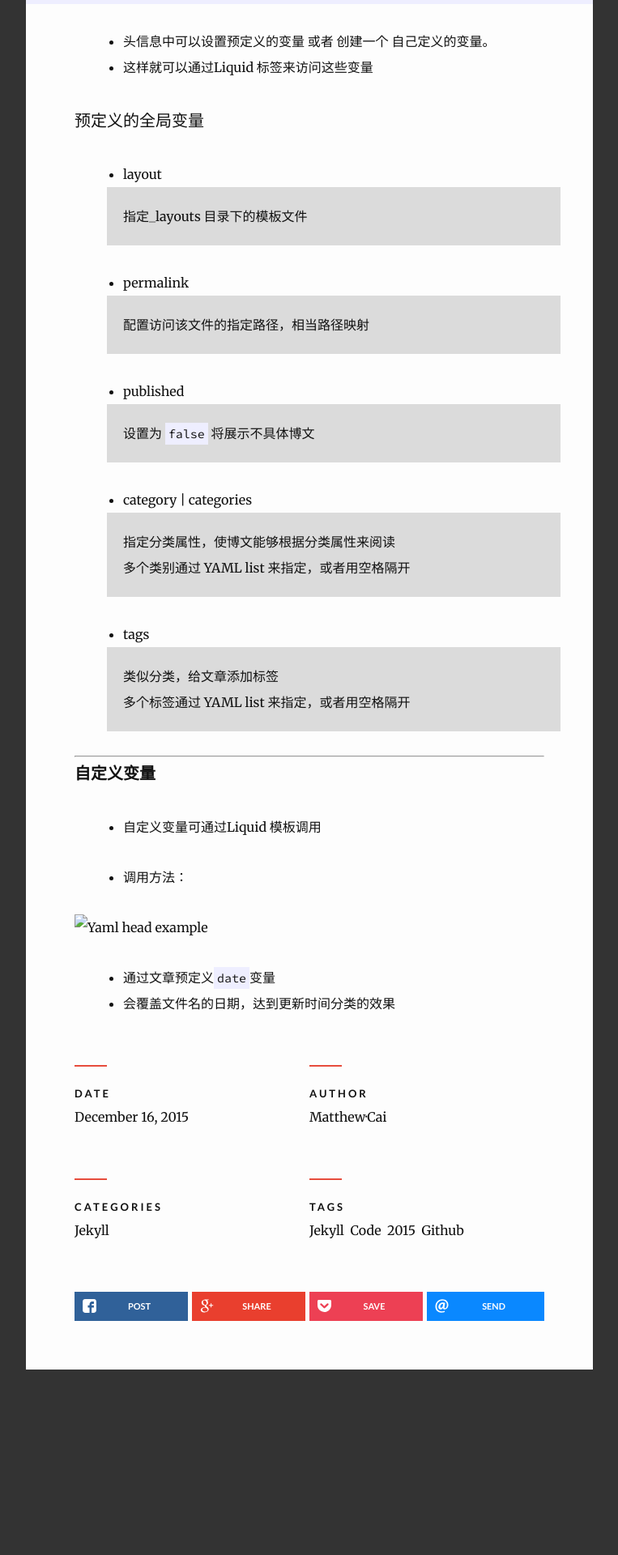
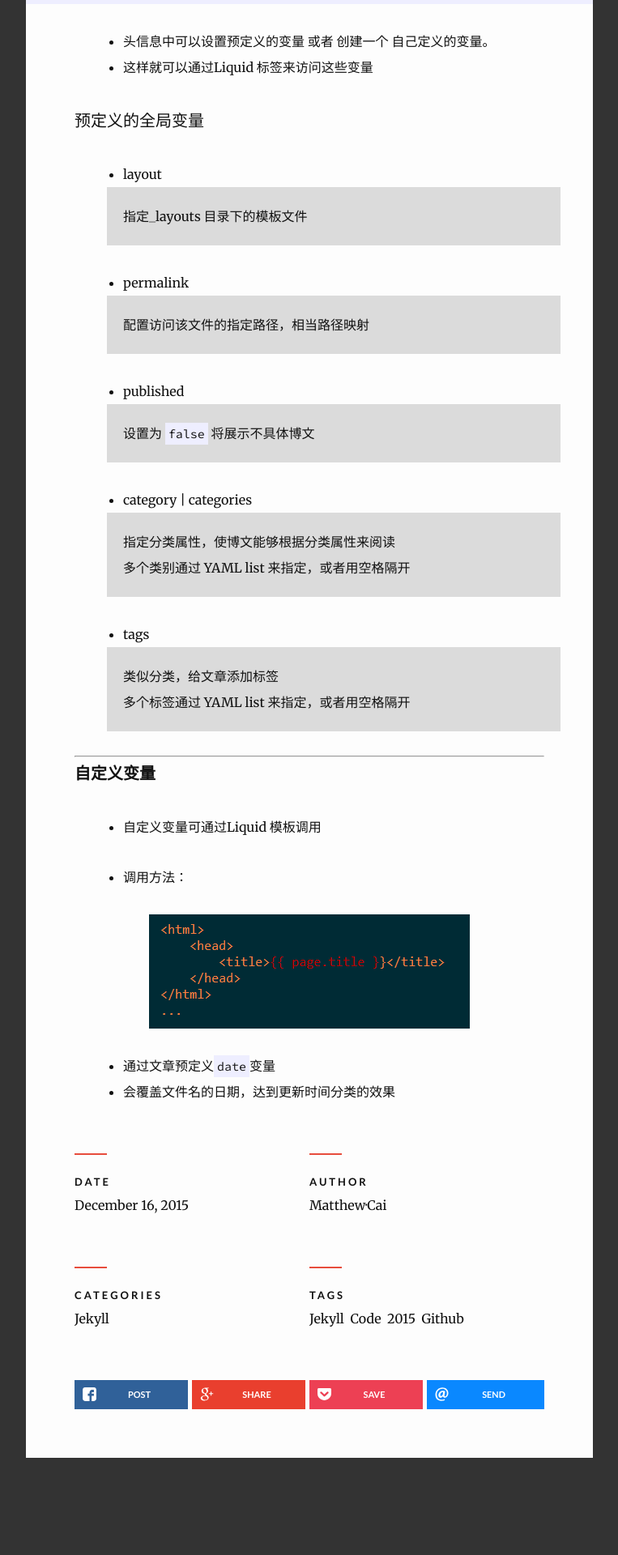
Before and after one commit to Matcai/Matcai.github.io, a Jekyll site: the page built from _posts/Jekyll/2015-12-16-Jekyll-head-and-struct.md, in a window 1280 px wide. Shown: the part 2848-4768 px from the top of the page at 81% size, without its empty margins (258-1021 px from the left). Built offline with Jekyll 4.4.1, drawn with Linux system fonts in a browser that asks for light colours; nearby versions of some CDN libraries; comment, search, counter and statistics services are not loaded; before the commit the page ends 4659 px from its top, so only the background shows below that.

Commit message:
修改图片地址

```diff
--- a/_posts/Jekyll/2015-12-16-Jekyll-head-and-struct.md
+++ b/_posts/Jekyll/2015-12-16-Jekyll-head-and-struct.md
@@ -115,7 +115,7 @@ title: "Hello world"
 
 - 调用方法：
 
-![Yaml head example](./images/Yaml_head_example.png)
+![Yaml head example](/assets/images/article/Yaml_head_example.png)
 
 - 通过文章预定义`date`变量
 - 会覆盖文件名的日期，达到更新时间分类的效果
```
